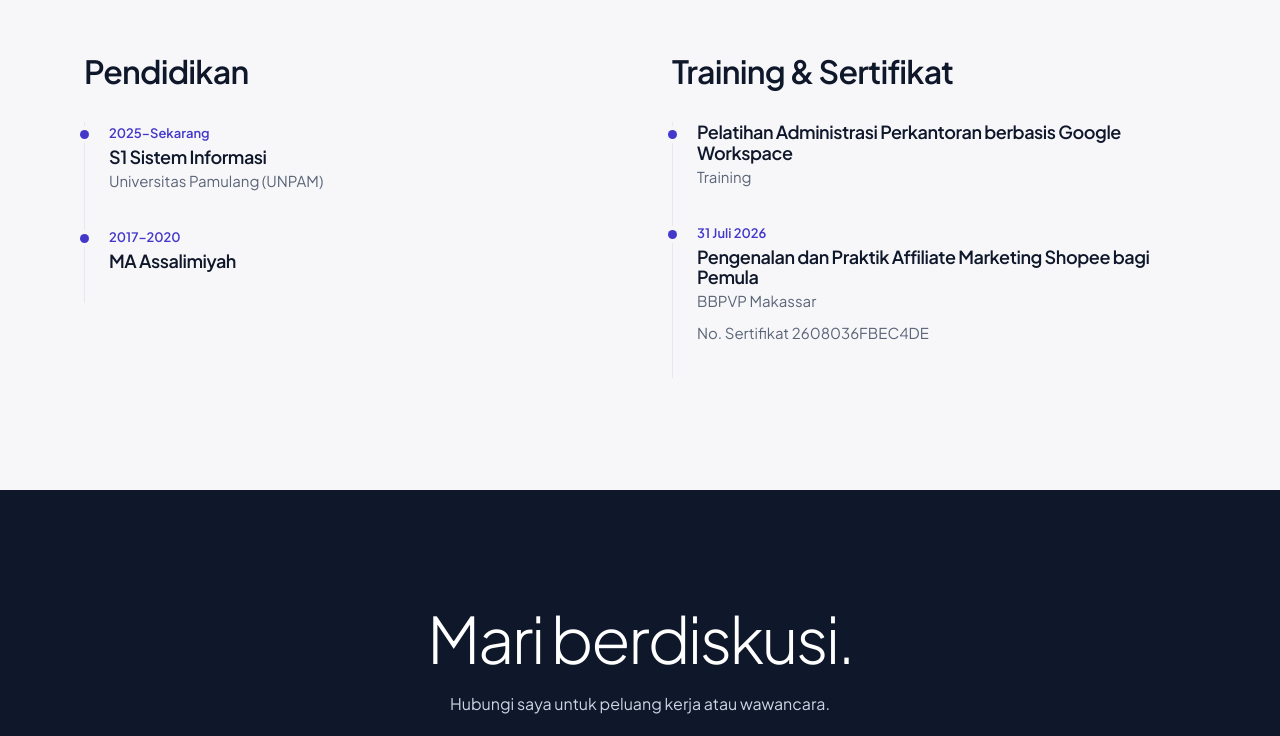
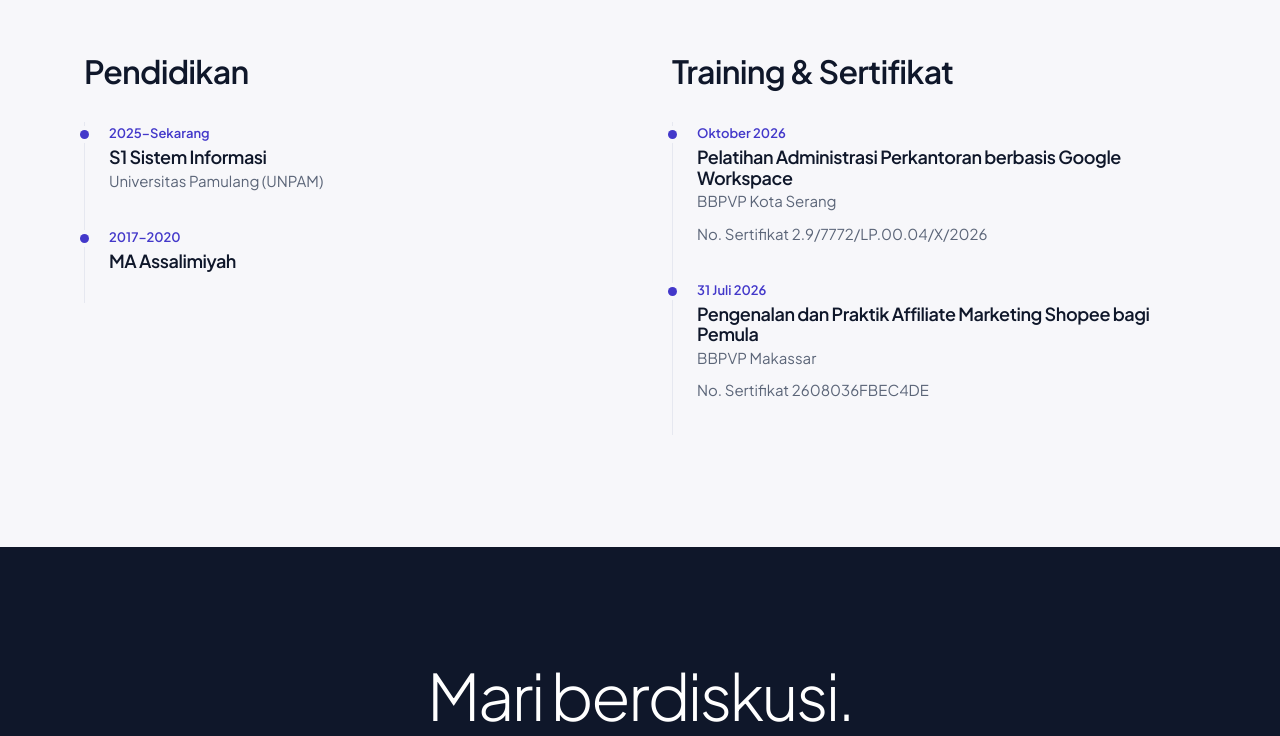
Before and after one commit to Juhdiibadullah/portofolio-juhdi, a plain HTML site: page index.html in a window 1280 px wide. Shown: the part 7680-8416 px from the top of the page. Drawn offline with Linux system fonts and the light colour scheme.

Commit message:
Update training certification details in index.html

```diff
--- a/index.html
+++ b/index.html
@@ -348,7 +348,7 @@ const C = {
     {t: "MA Assalimiyah", org: "", per: "2017–2020", d: ""}
   ],
   certs: [
-    {t: "Pelatihan Administrasi Perkantoran berbasis Google Workspace", org: "Training", per: "", d: ""},
+    {t: "Pelatihan Administrasi Perkantoran berbasis Google Workspace", org: "BBPVP Kota Serang", per: "Oktober 2026", d: "No. Sertifikat 2.9/7772/LP.00.04/X/2026"},
     {t: "Pengenalan dan Praktik Affiliate Marketing Shopee bagi Pemula", org: "BBPVP Makassar", per: "31 Juli 2026", d: "No. Sertifikat 2608036FBEC4DE"}
   ],
   contact: {wa: "https://wa.me/6285714453013", email: "mailto:kishujin29@gmail.com", linkedin: "https://www.linkedin.com/in/juhdi-ibadullah-94932144a/", github: "https://github.com/Juhdiibadullah", instagram: "https://www.instagram.com/juhdi_ibadullah/?hl=en", cv: "https://juhdiibadullah.github.io/portofolio-juhdi/images/CV_Juhdi_Ibadullah.pdf"}
```
